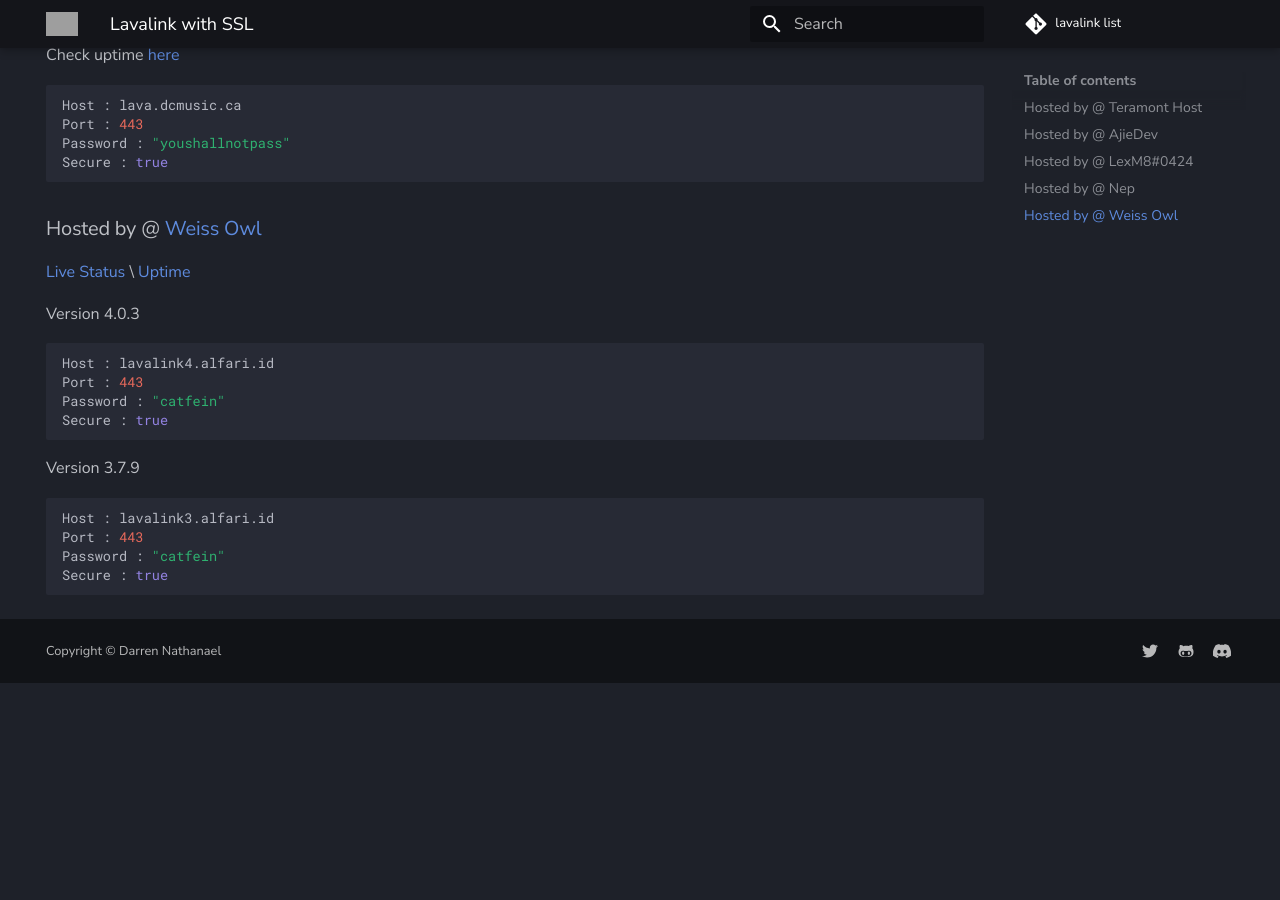
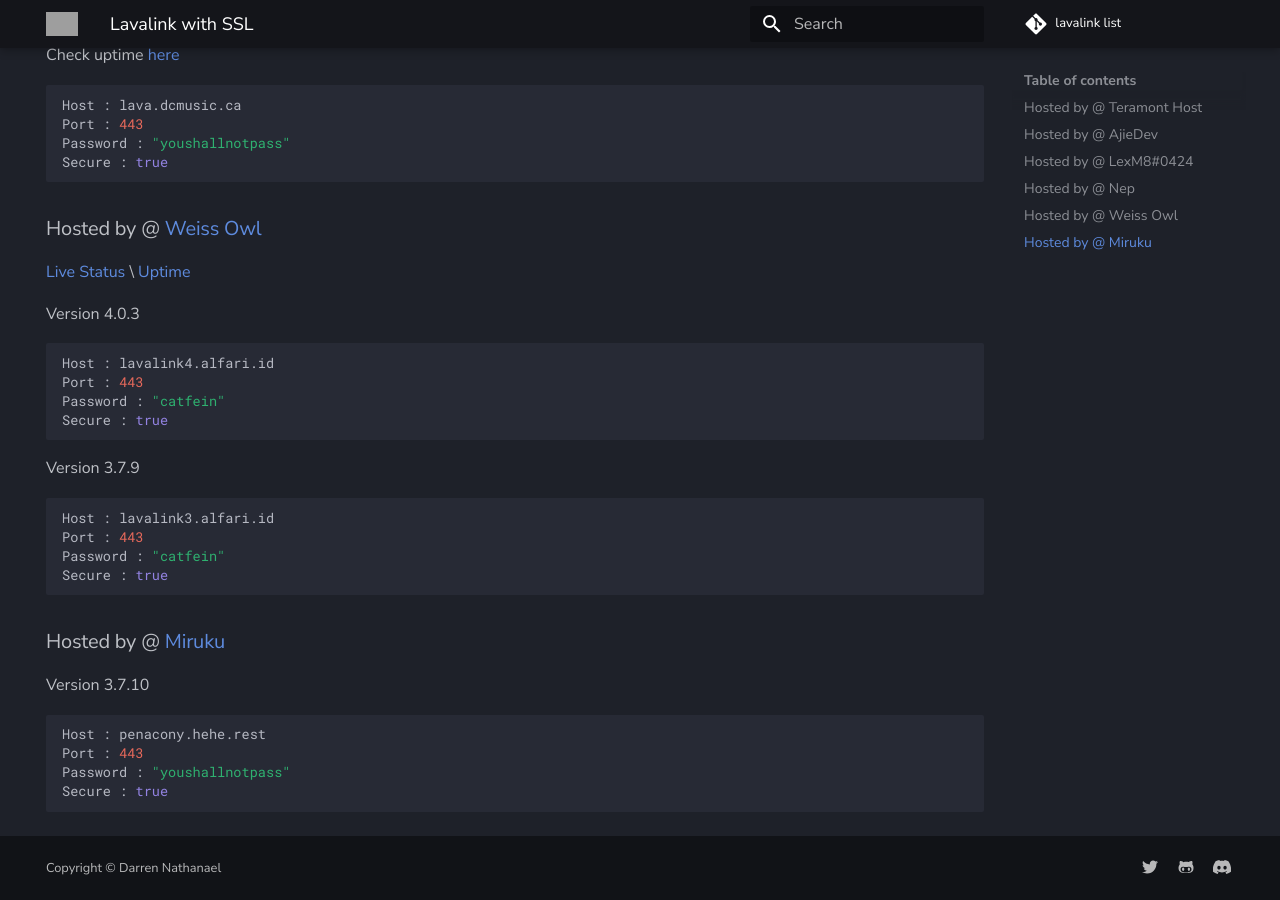
Before and after one commit to DarrenOfficial/lavalink-list, an MkDocs documentation site: the page built from docs/SSL/lavalink-with-ssl.md, in a window 1280 px wide and 900 px high, scrolled down 1611 px. Built offline with MkDocs 1.6.1 and Material for MkDocs 9.7.7, drawn with Linux system fonts in a browser that asks for light colours; comment, search, counter and statistics services are not loaded; before the commit the page ends 2294 px from its top, so only the background shows below that; grey boxes are pictures that could not be loaded.

Commit message:
After painfully distro hopping ... (#447)
* Update lavalink-with-ssl.md

* Update lavalink-with-ssl.md

* Update lavalink-with-ssl.md

````diff
--- a/docs/SSL/lavalink-with-ssl.md
+++ b/docs/SSL/lavalink-with-ssl.md
@@ -99,3 +99,12 @@ Port : 443
 Password : "catfein"
 Secure : true
 ```
+
+### Hosted by @ [Miruku](https://github.com/sprucecellodev125/)
+Version 3.7.10
+```bash
+Host : penacony.hehe.rest
+Port : 443
+Password : "youshallnotpass"
+Secure : true
+```
````
